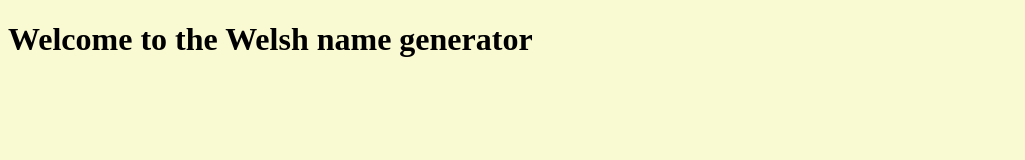
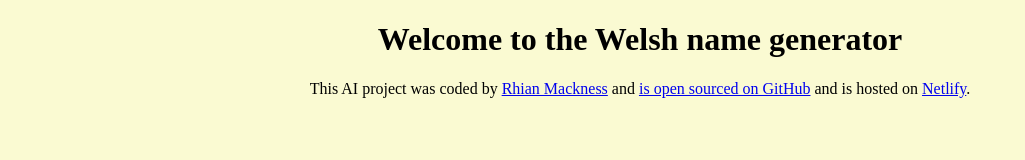
Before and after one commit to rhimack/welsh-name-generator, a plain HTML site: page index.html in a window 1280 px wide. Shown: the whole page, without its empty margins (0-1025 px from the left). Drawn offline with Linux system fonts and the light colour scheme.

Commit message:
links to Github & Netlify added.

```diff
--- a/index.html
+++ b/index.html
@@ -10,4 +10,19 @@
     <script src="src/index.js"></script>
     <h1>Welcome to the Welsh name generator</h1>
   </body>
+
+  <footer>
+    This AI project was coded by
+    <a href="https://github.com/rhimack">Rhian Mackness</a> and
+    <a
+      href="https://github.com/rhimack/welsh-name-generator.git"
+      target="_blank"
+    >
+      is open sourced on GitHub</a
+    >
+    and is hosted on
+    <a href="https://ai-welsh-name-generator.netlify.app/" target="_blank"
+      >Netlify</a
+    >.
+  </footer>
 </html>
--- a/src/style.css
+++ b/src/style.css
@@ -1,3 +1,4 @@
 body {
   background-color: lightgoldenrodyellow;
+  text-align: center;
 }
```
